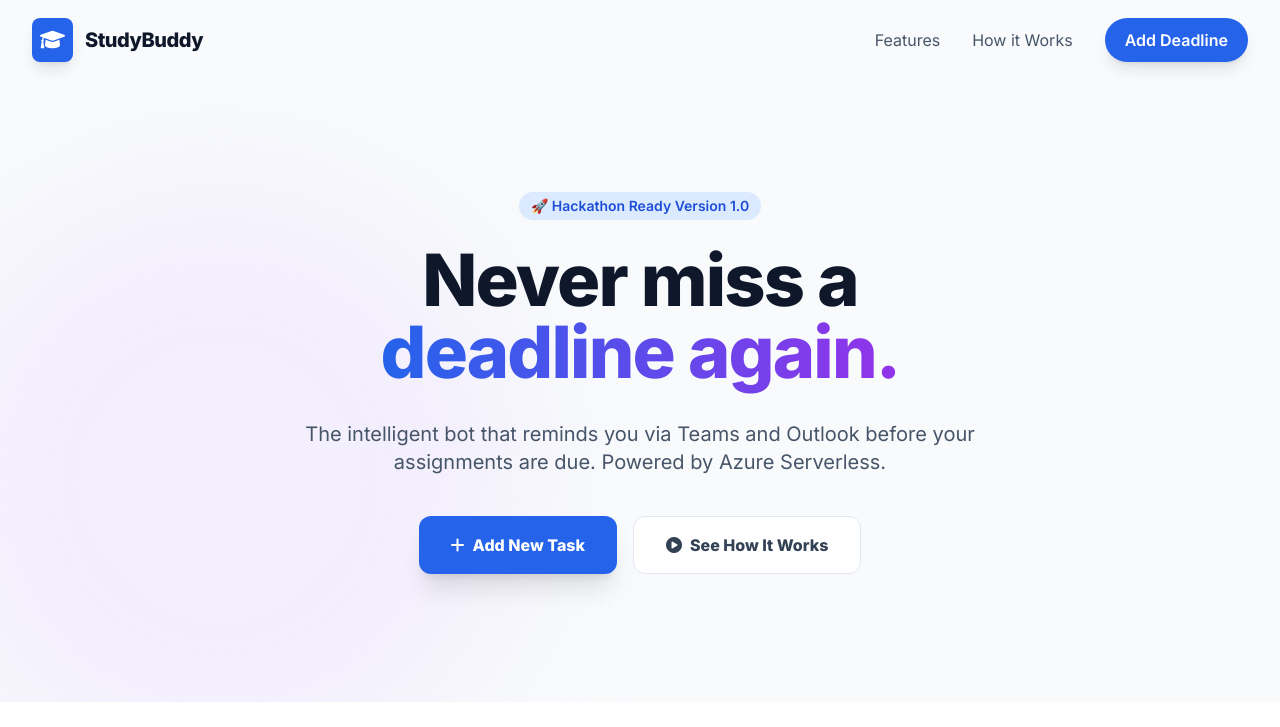
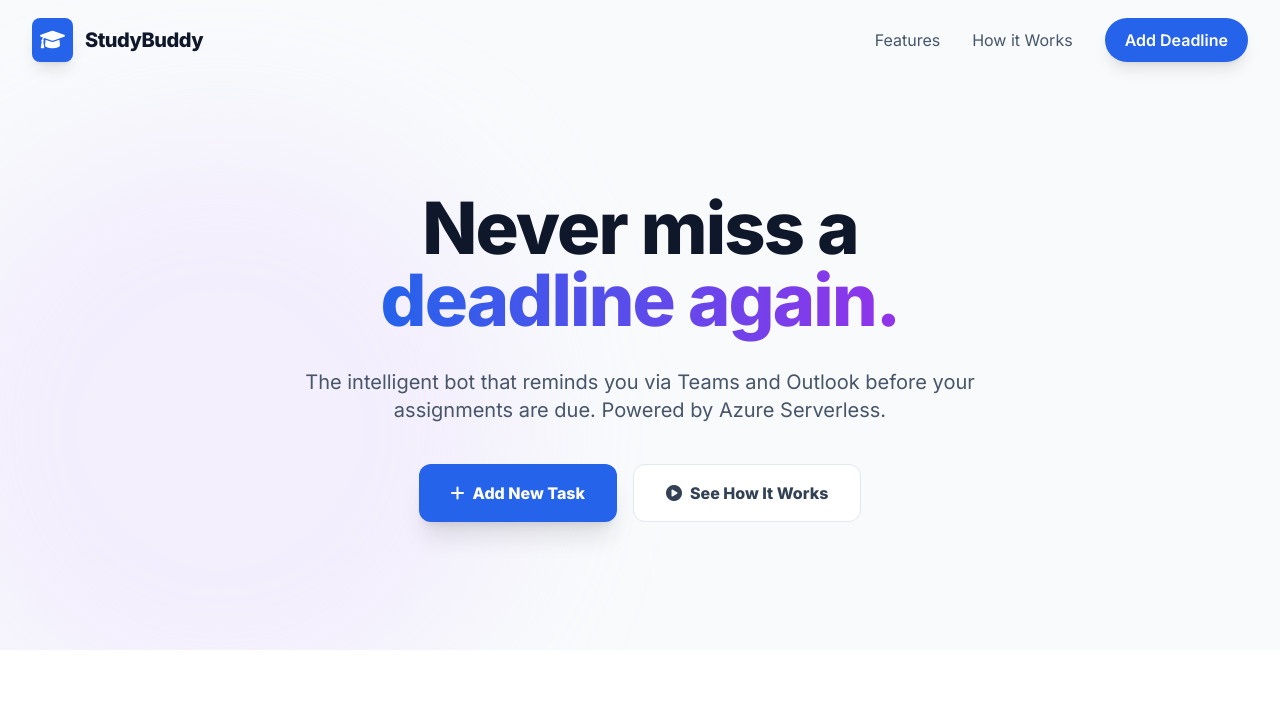
Before and after one commit to dhanrajballav/Deadline-Reminder-Bot, a plain HTML site: page index.html in a window 1280 px wide. Shown: the top 727 px of the page. Drawn offline with nearby package versions, Linux system fonts and the light colour scheme.

Commit message:
Update index.html

```diff
--- a/index.html
+++ b/index.html
@@ -70,9 +70,6 @@
         </div>
 
         <div class="relative z-10 max-w-7xl mx-auto px-4 sm:px-6 lg:px-8 text-center">
-            <span class="inline-block py-1 px-3 rounded-full bg-brand-100 text-brand-700 text-sm font-semibold mb-6">
-                🚀 Hackathon Ready Version 1.0
-            </span>
             <h1 class="text-5xl md:text-7xl font-extrabold tracking-tight text-slate-900 mb-8 leading-tight">
                 Never miss a <br>
                 <span class="text-transparent bg-clip-text bg-gradient-to-r from-brand-600 to-purple-600">deadline again.</span>
@@ -285,4 +282,5 @@
         });
     </script>
 </body>
+
 </html>
```
